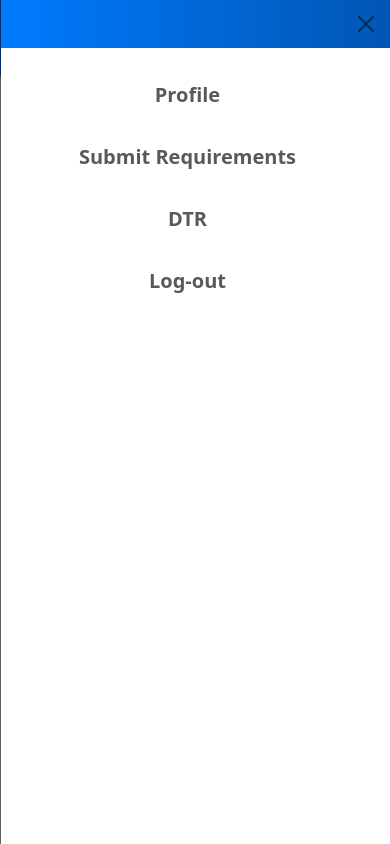
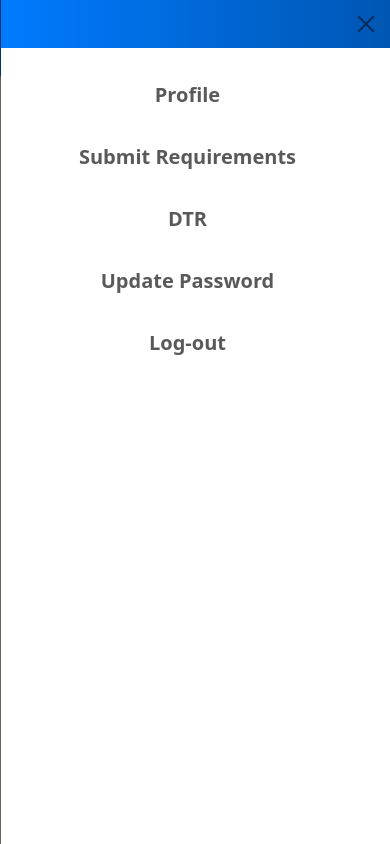
Before and after one commit to IIKOOO/iSPES_BALANGA, a Flask app: page /student_requirements in a window 390 px wide, after a click that opens the changed part. Run offline with Flask 3, Linux system fonts and the light colour scheme; the visitor is signed in with stand-in values (Sample User, id 1); data that the repository does not hold is empty; some libraries are stand-ins or nearby versions.

Commit message:
hamburger toggler bg and update password link

```diff
--- a/templates/student_dtr.html
+++ b/templates/student_dtr.html
@@ -28,6 +28,7 @@
                                 <li class="list-group-item fw-bold fs-4 text-center"><a class="nav-link p-3" href="{{ url_for ('login.student_main')}}">Profile</a></li>
                                 <li class="list-group-item fw-bold fs-4 text-center"><a class="nav-link p-3" href="{{ url_for ('student.student_registrations')}}">Submit Requirements</a></li>
                                 <li class="list-group-item fw-bold fs-4 text-center"><a class="nav-link p-3" href="{{ url_for ('student.student_dtr')}}">DTR</a></li>
+                                <li class="list-group-item fw-bold fs-4 text-center"><a class="nav-link p-3" href="#" id="updatePasswordBtn">Update Password</a></li>
                                 <li class="list-group-item fw-bold fs-4 text-center"><a class="nav-link p-3" href="{{ url_for('login.logout_student') }}">Log-out</a></li>
                             </li>
                         </ul>
--- a/templates/student_main.html
+++ b/templates/student_main.html
@@ -28,9 +28,7 @@
                 <li class="list-group-item fw-bold fs-4 text-center"><a class="nav-link p-3" href="{{ url_for ('login.student_main')}}">Profile</a></li>
                 <li class="list-group-item fw-bold fs-4 text-center"><a class="nav-link p-3" href="{{ url_for ('student.student_registrations')}}">Submit Requirements</a></li>
                 <li class="list-group-item fw-bold fs-4 text-center"><a class="nav-link p-3" href="{{ url_for ('student.student_dtr')}}">DTR</a></li>
-                <li class="list-group-item fw-bold fs-4 text-center">
-                  <a class="nav-link p-3" href="#" id="updatePasswordBtn">Update Password</a>
-                </li>
+                <li class="list-group-item fw-bold fs-4 text-center"><a class="nav-link p-3" href="#" id="updatePasswordBtn">Update Password</a></li>
                 <li class="list-group-item fw-bold fs-4 text-center"><a class="nav-link p-3"  id="logoutBtn">Log-out</a></li>
               </li>
             </ul>
--- a/templates/student_requirements.html
+++ b/templates/student_requirements.html
@@ -27,6 +27,7 @@
               <li class="list-group-item fw-bold fs-4 text-center"><a class="nav-link p-3" href="{{ url_for ('login.student_main')}}">Profile</a></li>
               <li class="list-group-item fw-bold fs-4 text-center"><a class="nav-link p-3" href="{{ url_for ('student.student_registrations')}}">Submit Requirements</a></li>
               <li class="list-group-item fw-bold fs-4 text-center"><a class="nav-link p-3" href="{{ url_for ('student.student_dtr')}}">DTR</a></li>
+              <li class="list-group-item fw-bold fs-4 text-center"><a class="nav-link p-3" href="#" id="updatePasswordBtn">Update Password</a></li>
               <li class="list-group-item fw-bold fs-4 text-center"><a class="nav-link p-3" href="{{ url_for('login.logout_student') }}">Log-out</a></li>
             </li>
           </ul>
```
